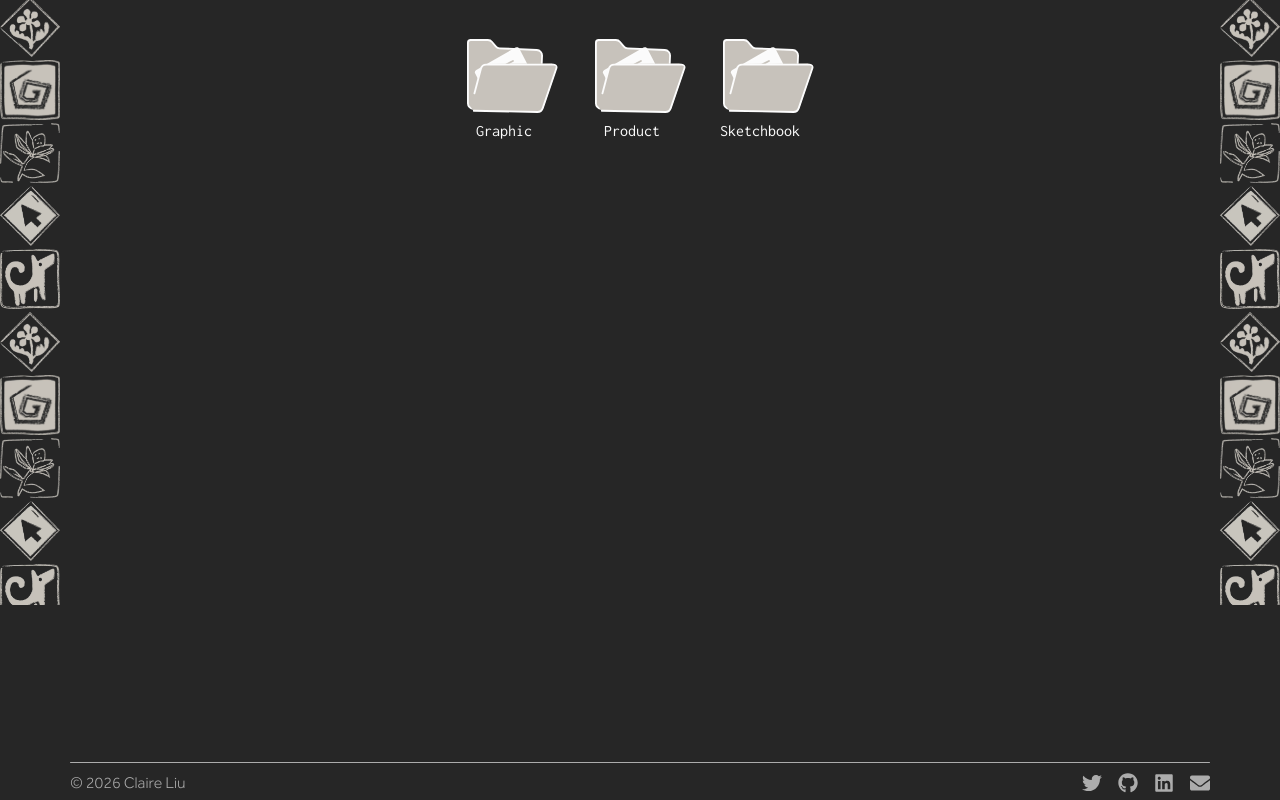
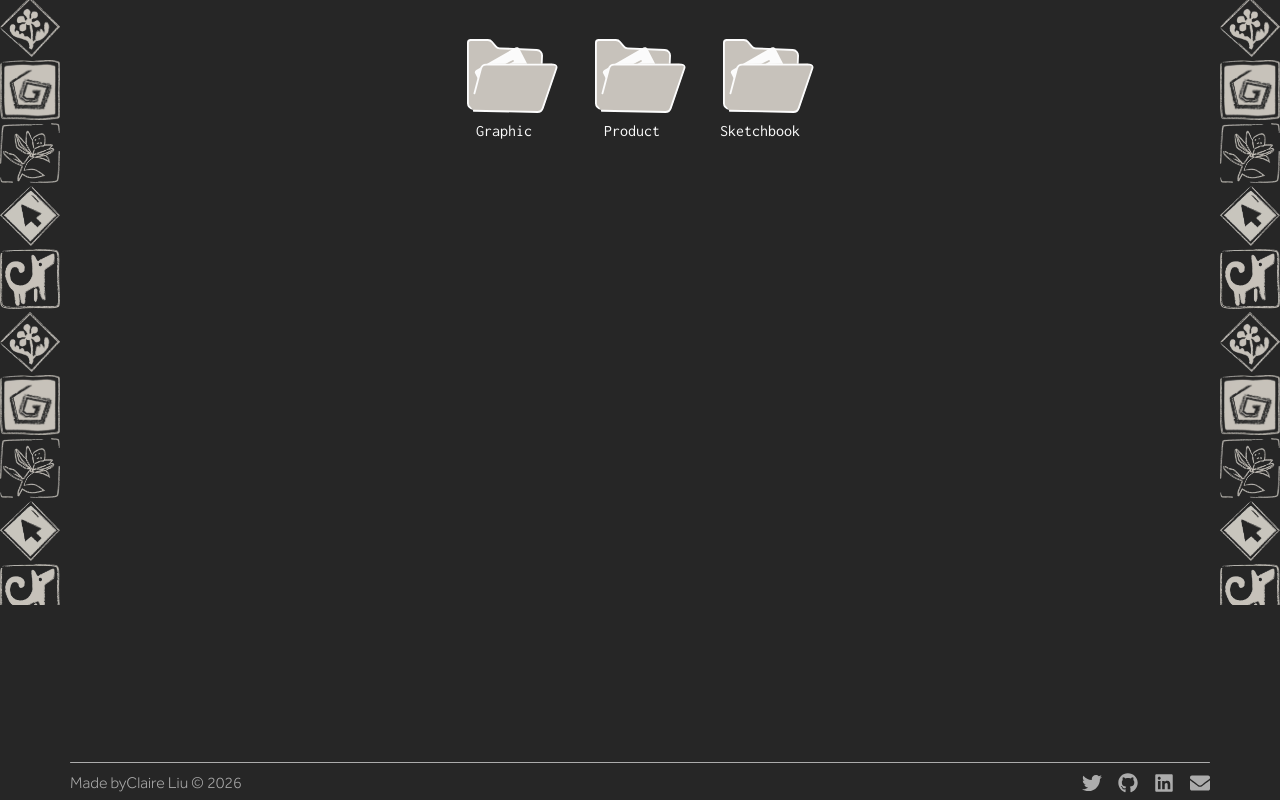
Before and after one commit to claireleu/portfolio, a React (Vite) app: page /creative in a window 1280 px wide. Shown: the part 195-995 px from the top of the page. Built offline with nearby package versions, Linux system fonts and the light colour scheme.

Commit message:
update footer

```diff
--- a/src/components/Footer.jsx
+++ b/src/components/Footer.jsx
@@ -5,7 +5,7 @@ export default function Footer () {
         <div className="w-full flex flex-col gap-[10px] px-[70px] py-[7px] font-effra font-light text-light-grey">
             <div className="w-full h-[1px] bg-light-grey rounded-full"></div>
             <div className="flex items-center justify-between leading-[0.9]">
-                <span>© 2026 Claire Liu</span>
+                <span>Made byClaire Liu © 2026</span>
                 <SocialLinks className="text-light-grey"/>
             </div>
         </div>
```
